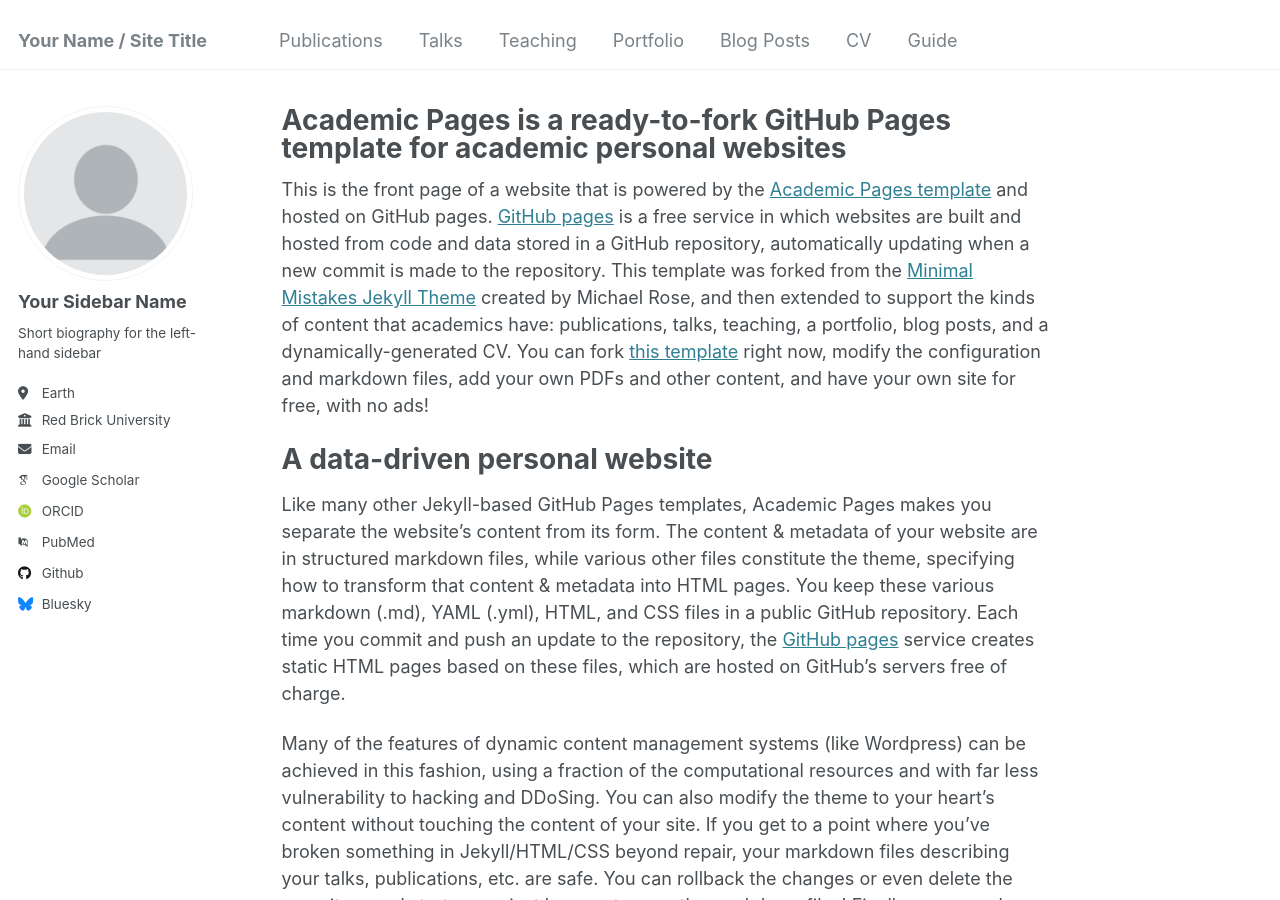
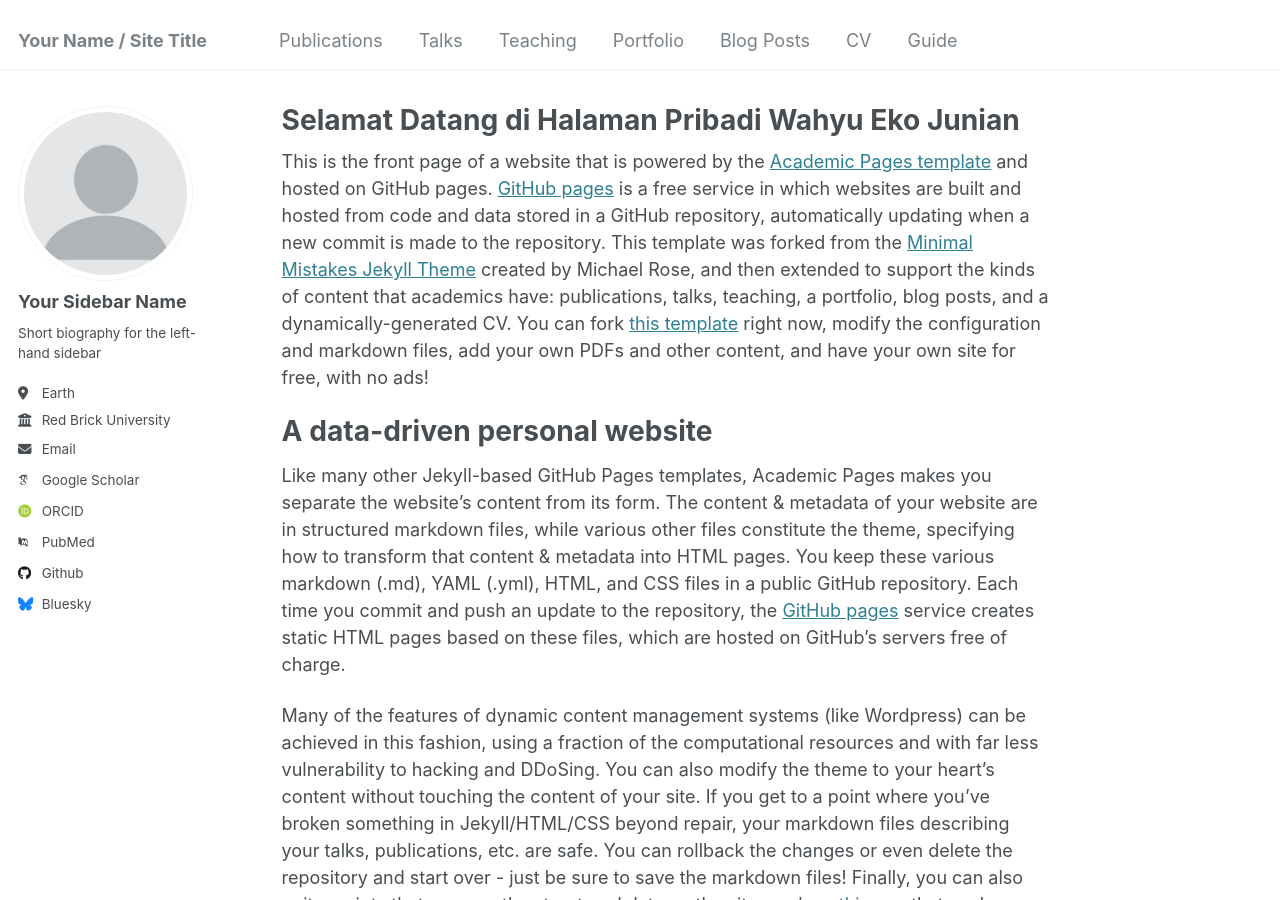
Before and after one commit to wahyuejunian/wejunian, a Jekyll site: the page built from _pages/about.md, in a window 1280 px wide and 900 px high. Built offline with Jekyll 4.4.1, drawn with Linux system fonts in a browser that asks for light colours; some web fonts are replaced.

Commit message:
Update about.md

```diff
--- a/_pages/about.md
+++ b/_pages/about.md
@@ -1,6 +1,6 @@
 ---
 permalink: /
-title: "Academic Pages is a ready-to-fork GitHub Pages template for academic personal websites"
+title: "Selamat Datang di Halaman Pribadi Wahyu Eko Junian"
 author_profile: true
 redirect_from:
   - /about/
```
